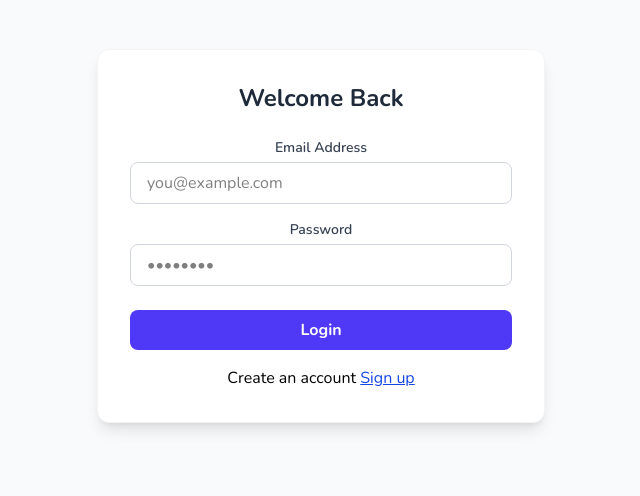
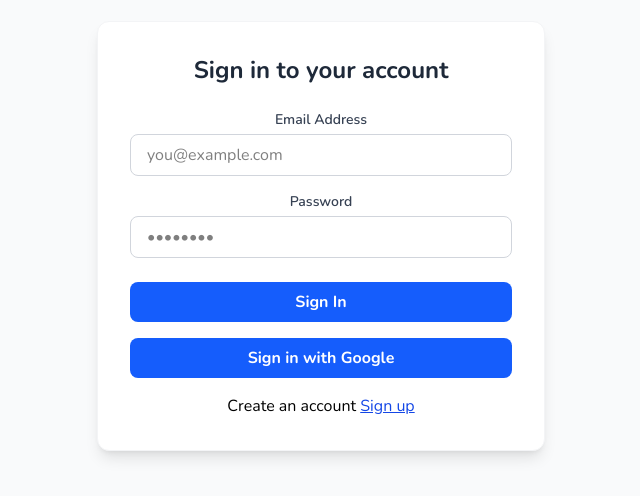
Before and after one commit to navjotmaan/satori-frontend, a React (Vite) app: page /login in a window 1280 px wide. Shown: the part 164-660 px from the top of the page, without its empty margins (319-959 px from the left). Built offline with nearby package versions, Linux system fonts and the light colour scheme; no server answers; a web font is replaced by a local one.

Commit message:
add sign in with google button

```diff
--- a/src/forms/login.jsx
+++ b/src/forms/login.jsx
@@ -12,6 +12,13 @@ const LoginForm = () => {
       navigate('/');
     }
   }, [accessToken, navigate]);
+
+  const url = import.meta.env.VITE_API_URL || 'http://localhost:3000';
+
+  const handleGoogleLogin = () => {
+    // Redirect the browser window to the backend route
+    window.open(`${url}/auth/google`, "_self");
+  };
 
   const handleChange = (e) => {
     setFormData({ ...formData, [e.target.name]: e.target.value });
@@ -35,7 +42,7 @@ const LoginForm = () => {
         onSubmit={handleSubmit}
         className="w-full max-w-md bg-white p-8 rounded-xl shadow-lg border border-gray-100"
       >
-        <h2 className="text-2xl font-bold text-gray-800 mb-6 text-center">Welcome Back</h2>
+        <h2 className="text-2xl font-bold text-gray-800 mb-6 text-center">Sign in to your account</h2>
 
         <div className="space-y-4">
           <div>
@@ -66,9 +73,14 @@ const LoginForm = () => {
 
           <button
             type="submit"
-            className="w-full bg-indigo-600 hover:bg-indigo-700 text-white font-bold py-2 px-4 rounded-lg transition-colors duration-200 mt-2"
+            className="w-full bg-blue-600 hover:bg-blue-700 text-white font-bold py-2 px-4 rounded-lg transition-colors duration-200 mt-2"
           >
-            Login
+            Sign In
+          </button>
+
+          <button type='submit'
+           className="w-full bg-blue-600 hover:bg-blue-700 text-white font-bold py-2 px-4 rounded-lg transition-colors duration-200" onClick={handleGoogleLogin}>
+            Sign in with Google
           </button>
 
           <p>Create an account <a href='/signup' className='text-blue-700 underline'>Sign up</a></p>
--- a/src/forms/signup.jsx
+++ b/src/forms/signup.jsx
@@ -12,6 +12,13 @@ const SignupForm = () => {
       navigate('/');
     }
   }, [accessToken, navigate]);
+
+  const url = import.meta.env.VITE_API_URL || 'http://localhost:3000';
+
+  const handleGoogleLogin = () => {
+    // Redirect the browser window to the backend route
+    window.open(`${url}/auth/google`, "_self");
+  };
 
   const handleChange = (e) => {
     setFormData({ ...formData, [e.target.name]: e.target.value });
@@ -83,6 +90,14 @@ const SignupForm = () => {
           >
             Sign Up
           </button>
+
+          <button
+            type="submit"
+            className="w-full bg-blue-600 hover:bg-blue-700 text-white font-bold py-2 px-4 rounded-lg transition-colors duration-200"
+            onClick={handleGoogleLogin}
+          >
+            Sign up with Google
+          </button>
         </div>
       </form>
     </div>
```
